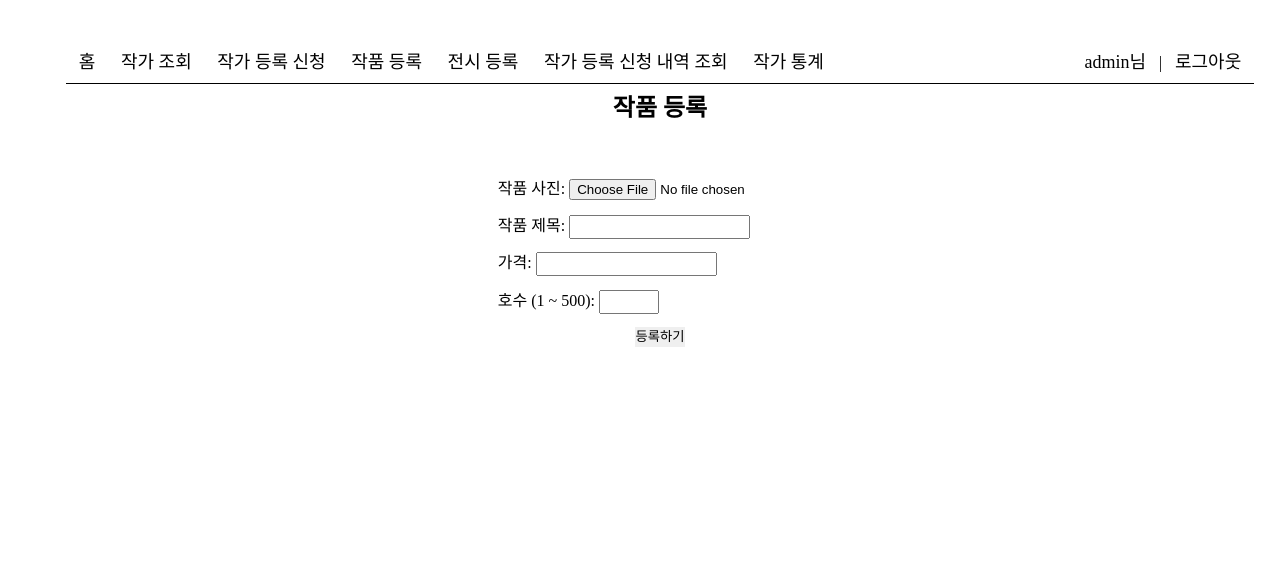
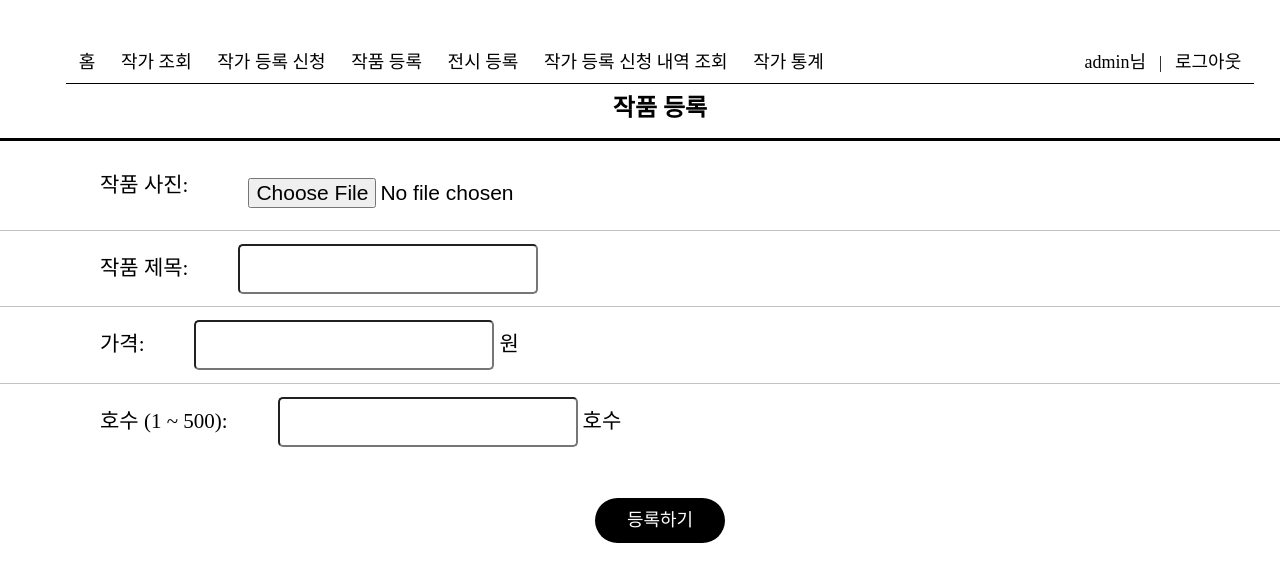
Before and after one commit to kyumin1219/open-gallery, a Django app: page /register_artwork/ in a window 1280 px wide. Shown: the top 582 px of the page. Run offline with Django 5.2, Linux system fonts and the light colour scheme; a user stored in the database is signed in; data comes from the database, SQL or seed files in the repository; both versions use the stored data as it was after the commit.

Commit message:
artworks, exhibition register
style

```diff
--- a/gallery/posts/static/posts/css/style.css
+++ b/gallery/posts/static/posts/css/style.css
@@ -5,6 +5,7 @@ section{position: relative;}
 ul, li{list-style: none;}
 a, label, button{cursor: pointer; color: black; display: inline-block; text-decoration: none; border: none;}
 img{max-width: 100%;}
+input:focus{outline: none;}
 
 /* 기본 정렬 방식 */
 .f, .fc, .fb, .fla{display: flex;}
@@ -68,7 +69,6 @@ header nav ul>li button{padding: 0.5vw 1vw; background-color: white; font-size:
 /* 작가 목록 페이지 */
 .search-form{width: 60%; height: 60px; position: relative;}
 .search-form input{width: 80%; height: 100%; position: absolute; left: 0; border-radius: 25px; box-shadow: 0 0 30px rgb(151, 151, 151); border: none; padding: 30px; font-size: 21px;}
-.search-form input:focus{outline: none;}
 .search-form button{width: 130px; height: 100%; position: absolute; right: 0; background-color: black; border-radius: 25px; color: white; font-size: 18px;}
 .artist_list{width: 100%; height: 100%; position: relative; display: grid; grid-template-columns: repeat(3, 1fr); gap: 30px; margin-bottom: 100px;}
 .artist_list li{width: 100%; height: 400px; position: relative; border-radius: 5px; border: 1px solid #c5c5c5;}
@@ -99,10 +99,20 @@ header nav ul>li button{padding: 0.5vw 1vw; background-color: white; font-size:
 .registration_btn button:nth-child(1){top: 1%; left: 0%;}
 .registration_btn button:nth-child(2){top: 1%; left: 15%;}
 
-
+/* 검색 */
 .search-forms{width: 60%; height: 60px; position: relative;}
 .search-forms input:nth-child(3){width: 80%; height: 100%; position: absolute; left: 0; border-radius: 25px; box-shadow: 0 0 30px rgb(151, 151, 151); border: none; padding: 30px; font-size: 21px;}
-.search-forms input:focus{outline: none;}
 .search-forms button{width: 130px; height: 100%; position: absolute; right: 0; background-color: black; border-radius: 25px; color: white; font-size: 18px;}
 .search-forms input:nth-child(2){position: absolute; width: 150px; height: 60px; left: -180px; border: none; border-radius: 25px; box-shadow: 0 0 20px rgb(151, 151, 151); font-size: 14px; padding: 10px;}
 .search-forms select{position: absolute; width: 100px; height: 60px; left: -300px; border: none; border-radius: 25px; box-shadow: 0 0 20px rgb(151, 151, 151); font-size: 14px; padding: 10px;}
+
+/* 작품 등록 페이지 */
+.register_artwork{width: 100%; font-size: 21px;}
+.register_artwork div label{margin-left: 100px; white-space: nowrap;}
+.register_artwork div input{margin-left: 50px; border-radius: 5px; width: 300px; height: 50px; font-size: 21px; padding: 10px;}
+.line{width: 100%; height: 1px; background-color: #c2c2c2;}
+.register_artwork button{width: 130px; height: 45px; background-color: black; border-radius: 25px; color: white; font-size: 18px;}
+
+/* 전시 등록 페이지 */
+.register_exhibition .artwokrs div input{width: 20px; height: 20px;}
+.register_exhibition .artwokrs div label{height: 20px; font-size: 18px;}
--- a/gallery/posts/templates/posts/index.html
+++ b/gallery/posts/templates/posts/index.html
@@ -30,7 +30,7 @@
                         <div>
                             <p>{{ artwork.title }}</p>
                             <p>{{ artwork.price|floatformat:0 }} 원</p>
-                            <p>{{ artwork.hoosu }}</p>
+                            <p>{{ artwork.hoosu }}호</p>
                             <p>{{ artwork.artist.name }}</p>
                         </div>
                     </li>
--- a/gallery/posts/templates/posts/register_artwork.html
+++ b/gallery/posts/templates/posts/register_artwork.html
@@ -14,25 +14,31 @@
         <section class="cc mt20">
             <div class="container cc">
                 <h1 class="tc">작품 등록</h1>
-                <form method="POST" id="artwork-form" class="mt6 register_artwork" enctype="multipart/form-data">
+                <div class="line mt2" style="background-color: black; height: 3px;"></div>
+                <form method="POST" id="artwork-form" class="register_artwork" enctype="multipart/form-data">
                     {% csrf_token %}
-                    <div class="mt2">
+                    <div class="mt2 f hc">
                         <label for="artwork_image">작품 사진:</label>
-                        <input type="file" id="artwork_image" name="artwork_image">
+                        <input type="file" class="mt2" id="artwork_image" name="artwork_image" required>
                     </div>
-                    <div class="mt2">
+                    <div class="line mt2"></div>
+                    <div class="mt2 f hc">
                         <label for="title">작품 제목:</label>
                         <input type="text" id="title" name="title" maxlength="64" required>
                     </div>
-                    <div class="mt2">
+                    <div class="line mt2"></div>
+                    <div class="mt2 f hc">
                         <label for="price">가격:</label>
-                        <input type="number" id="price" name="price" required>
+                        <input type="text" id="price" name="price" required>
+                        <span style="margin-left: 5px;">원</span>
                     </div>
-                    <div class="mt2">
+                    <div class="line mt2"></div>
+                    <div class="mt2 f hc">
                         <label for="hoosu">호수 (1 ~ 500):</label>
                         <input type="number" id="hoosu" name="hoosu" min="1" max="500" required>
+                        <span style="margin-left: 5px;">호수</span>
                     </div>
-                    <div class="mt2 cc">
+                    <div class="mt2 f hc cc mt8">
                         <button type="submit">등록하기</button>
                     </div>
                 </form>
@@ -40,40 +46,33 @@
         </section>
     </main>
     <script>
-        // // 천 단위 콤마 표시 함수
-        // function formatPrice(value) {
-        //     return value.replace(/\B(?=(\d{3})+(?!\d))/g, ',');
-        // }
+        // 천 단위 콤마 표시 함수
+        function formatPrice(value) {
+            // 숫자만 추출
+            value = value.replace(/[^0-9]/g, '');
+            return value.replace(/\B(?=(\d{3})+(?!\d))/g, ',');
+        }
 
-        // document.getElementById('price').addEventListener('input', function(event) {
-        //     let priceInput = event.target;
-        //     // 숫자만 입력 가능하도록 설정
-        //     priceInput.value = priceInput.value.replace(/[^\d]/g, '');
-        //     // 천 단위 콤마 추가
-        //     priceInput.value = formatPrice(priceInput.value);
-        // });
+        document.getElementById('price').addEventListener('input', function(event) {
+            let priceInput = event.target;
+            // 천 단위 콤마 추가
+            priceInput.value = formatPrice(priceInput.value);
+        });
 
-        // document.getElementById('artwork-form').addEventListener('submit', function(event) {
-        //     let isValid = true;
-        //     const priceInput = document.getElementById('price').value.replace(/,/g, ''); // 콤마 제거 후 숫자 확인
-        //     const canvasSizeInput = document.getElementById('canvas_size').value;
+        document.getElementById('artwork-form').addEventListener('submit', function(event) {
+            let isValid = true;
+            const priceInput = document.getElementById('price').value.replace(/,/g, ''); // 콤마 제거 후 숫자 확인
 
-        //     // 가격이 0 이상인지 확인
-        //     if (parseInt(priceInput) <= 0) {
-        //         isValid = false;
-        //         alert('가격은 0 이상이어야 합니다.');
-        //     }
+            // 가격이 0 이상인지 확인
+            if (parseInt(priceInput) <= 0 || isNaN(priceInput)) {
+                isValid = false;
+                alert('가격은 0 이상이어야 합니다.');
+            }
 
-        //     // 호수 범위 검사
-        //     if (canvasSizeInput < 1 || canvasSizeInput > 500) {
-        //         isValid = false;
-        //         alert('호수는 1 이상 500 이하의 숫자여야 합니다.');
-        //     }
-
-        //     if (!isValid) {
-        //         event.preventDefault(); // 폼 제출 방지
-        //     }
-        // });
+            if (!isValid) {
+                event.preventDefault(); // 폼 제출 방지
+            }
+        });
     </script>
 </body>
 </html>
--- a/gallery/posts/views.py
+++ b/gallery/posts/views.py
@@ -222,19 +222,25 @@ def download_csv(request):
 @login_required(login_url='login')
 def register_artwork(request):
     if request.method == 'POST':
+        # 가격의 콤마 제거
+        request.POST = request.POST.copy()
+        if 'price' in request.POST:
+            request.POST['price'] = request.POST['price'].replace(',', '')
+
         form = ArtworkForm(request.POST, request.FILES)
         if form.is_valid():
             artwork = form.save(commit=False)
             artwork.artist = request.user.artist  # 현재 로그인한 사용자의 아티스트 정보
             artwork.save()
             messages.success(request, '작품이 성공적으로 등록되었습니다.')
-            return redirect('posts/index.html')
+            return redirect('home')  # URL name 수정
         else:
             messages.error(request, '입력값이 올바르지 않습니다. 다시 확인해주세요.')
     else:
         form = ArtworkForm()
 
     return render(request, 'posts/register_artwork.html', {'form': form})
+
 
 # 전시 등록 페이지
 @login_required
@@ -247,6 +253,11 @@ def register_exhibition(request):
             artist = Artist.objects.get(user=request.user)
             exhibition.artist = artist
             exhibition.save()
+
+            # 선택된 작품만 저장
+            artworks = form.cleaned_data.get('artworks')
+            exhibition.artworks.set(artworks)  # 선택된 작품 저장
+
             messages.success(request, '전시가 성공적으로 등록되었습니다.')
             return redirect('home')
     else:
```
Also changed, not shown: gallery/posts/templates/posts/register_exhibition.html (+10 -6 lines), gallery/db.sqlite3, gallery/media/artwork_images/스크린샷_2024-06-20_오전_11.44.08.png (added), gallery/media/artwork_images/이력서_사진_Ul0C34m.png (added), gallery/media/artwork_images/이력서_사진_XBnVKxu.png (added), gallery/media/artwork_images/이력서_사진_kyo895z.png (added), gallery/media/artwork_images/이력서_사진_m4B3PKg.png (added), gallery/media/artwork_images/이력서_사진_sDsuzL4.png (added), gallery/media/artwork_images/이력서_사진_yujbWkj.png (added).
